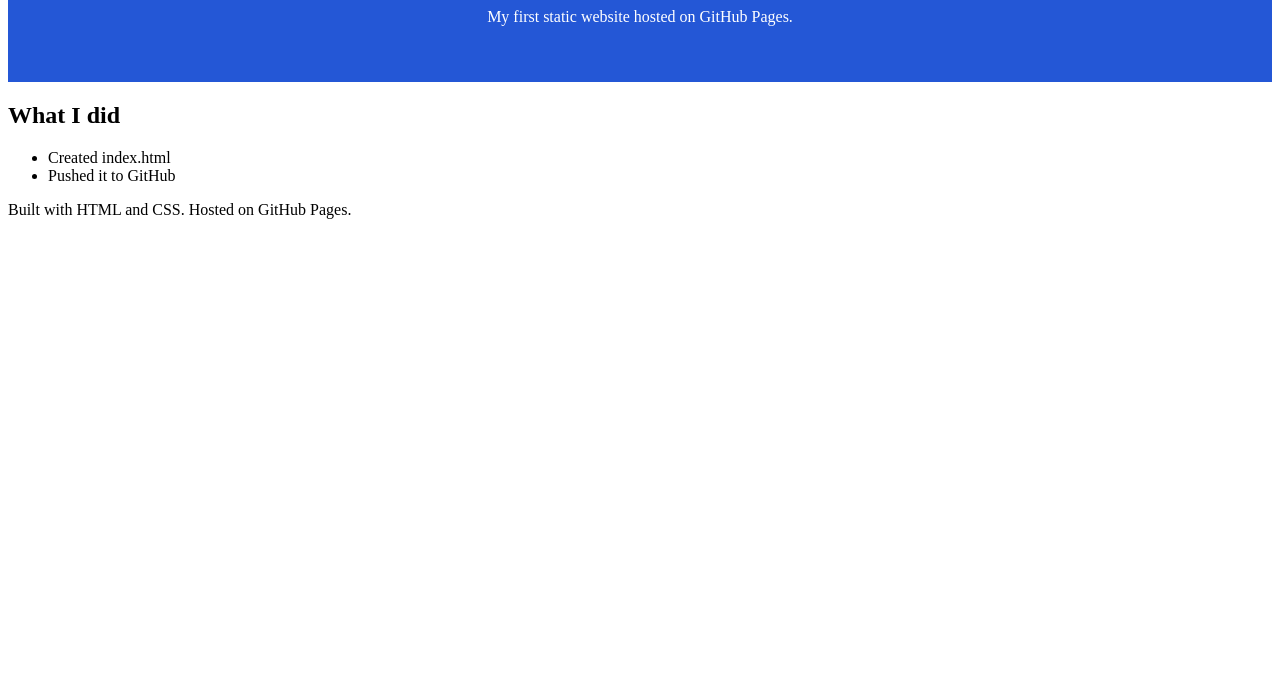
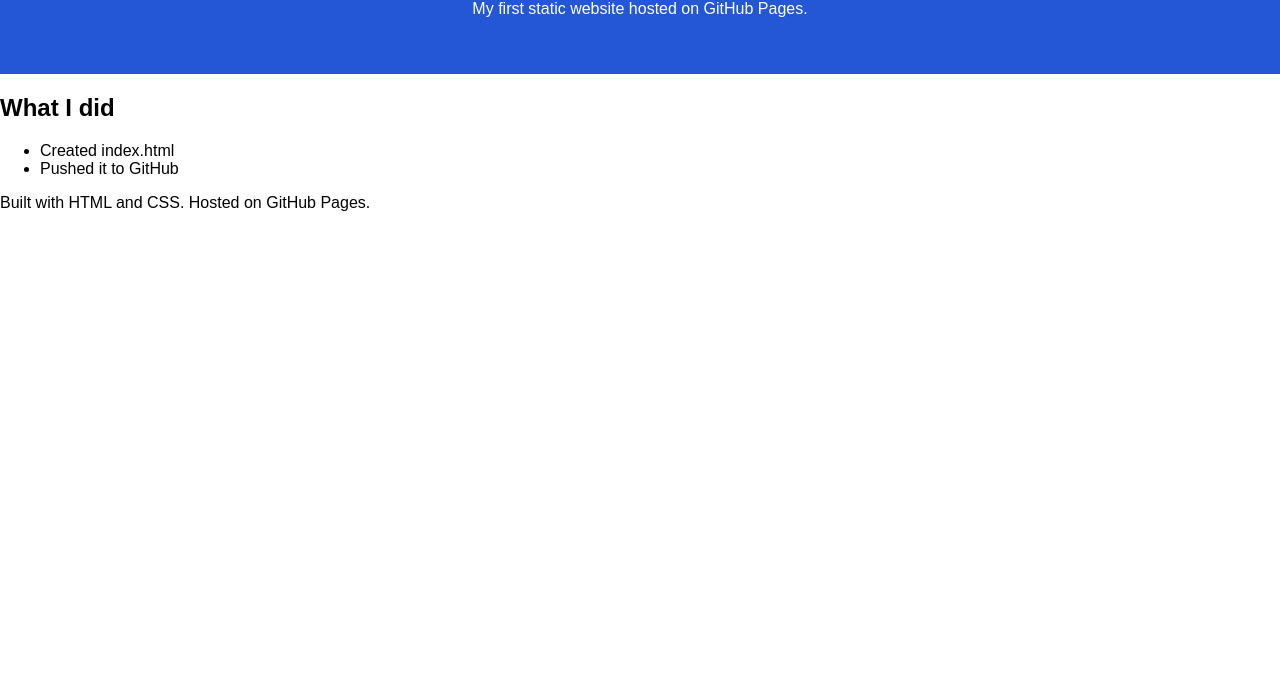
Before and after one commit to ahmadali238051-a11y/devops-task5, a plain HTML site: page index.html in a window 1280 px wide. Shown: the part 120-800 px from the top of the page. Drawn offline with Linux system fonts and the light colour scheme.

```diff
--- a/style.css
+++ b/style.css
@@ -1,3 +1,9 @@
+body {
+    margin: 0;
+    font-family: Arial, Helvetica, sans-serif;
+    background-color: white;
+}
+
 header {
     background-color: #2457d6;
     color: white;
```
